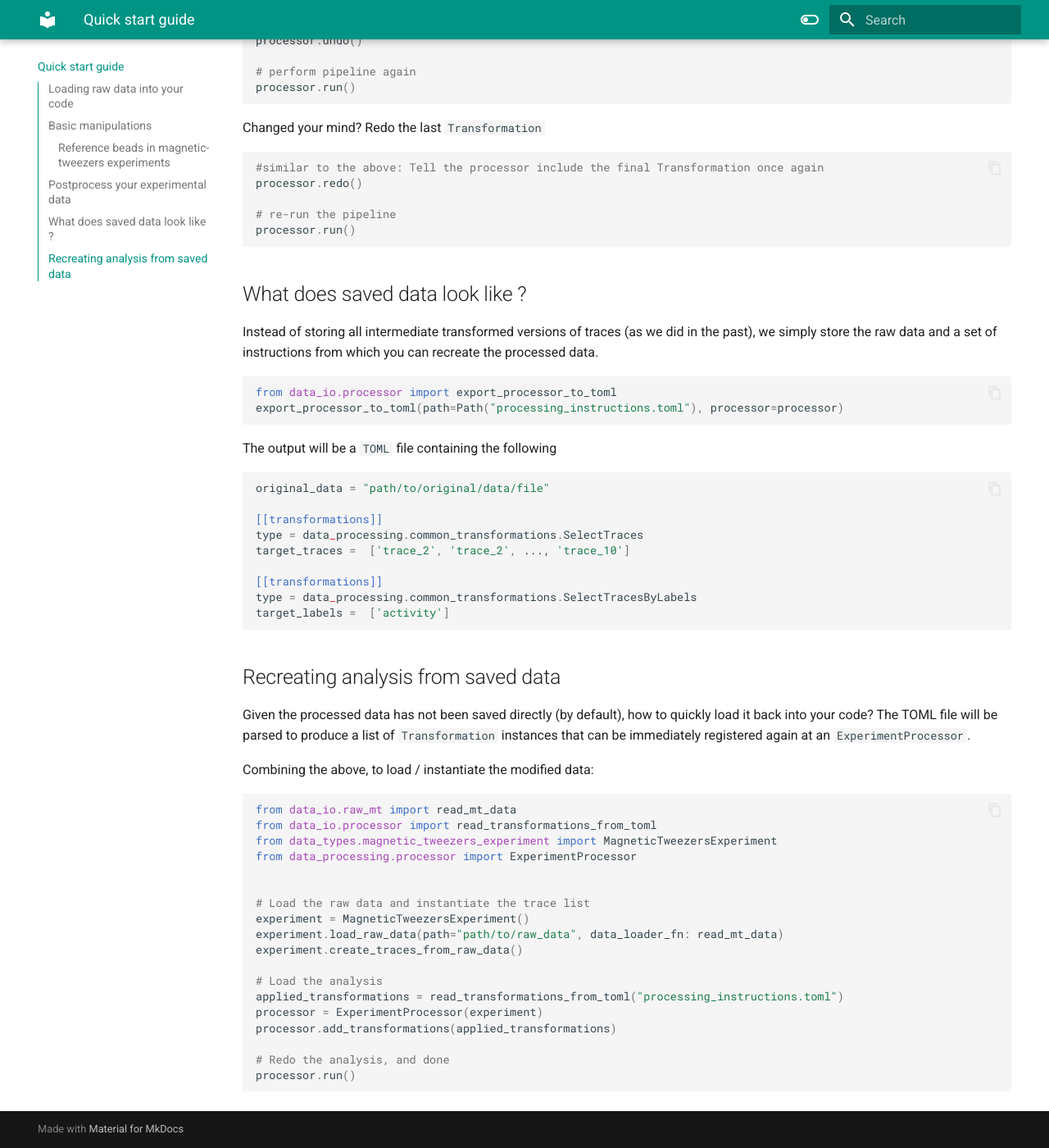
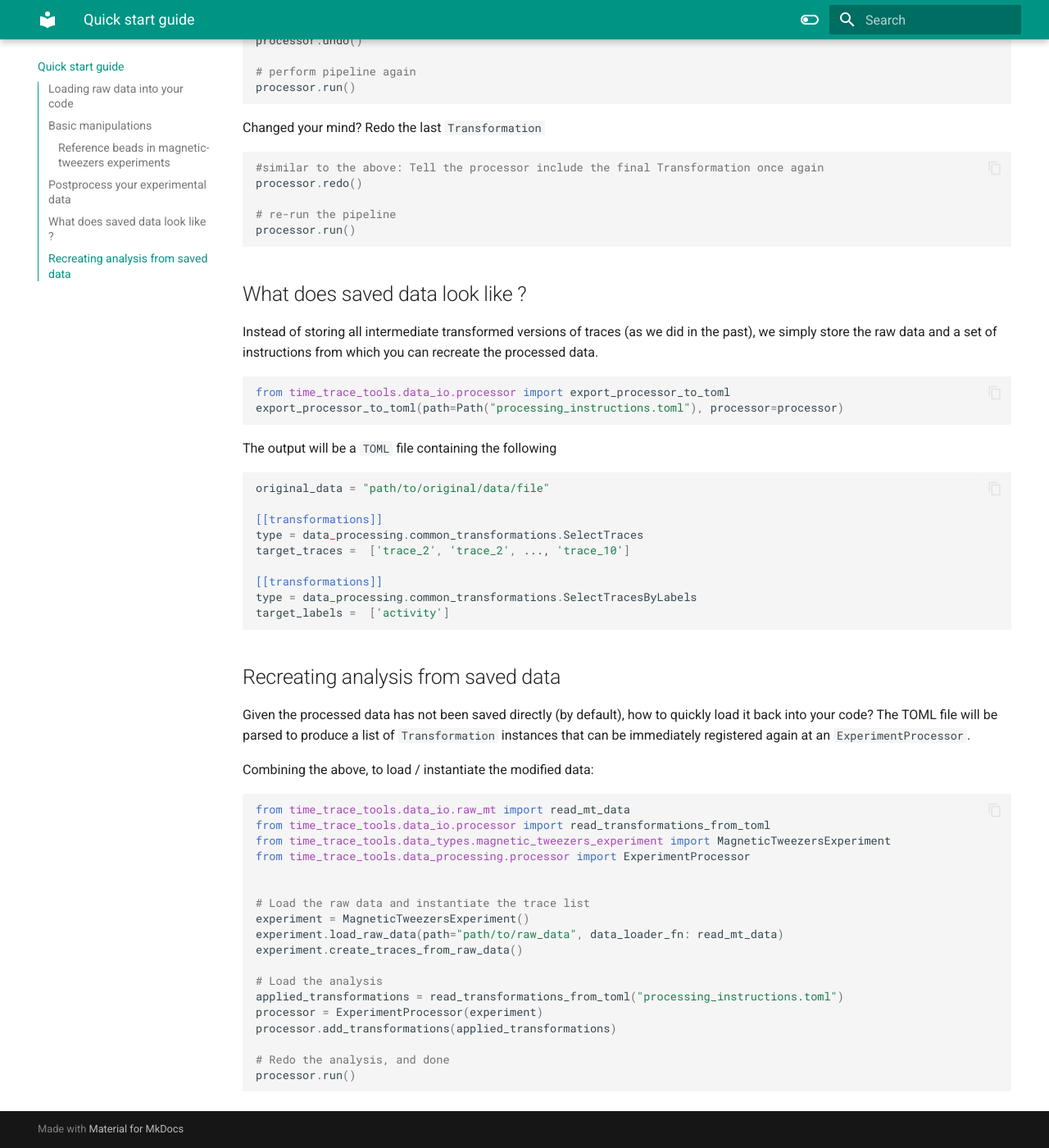
Before and after one commit to KleinMisha/time-trace-tools, an MkDocs documentation site: the page built from docs/quick_start.md, in a window 1280 px wide and 1400 px high, scrolled down 2860 px. Shown: the whole window at 82% size. Built offline with MkDocs 1.6.1 and Material for MkDocs 9.7.7, drawn with Linux system fonts in a browser that asks for light colours; some of the changed text lies outside the part shown.

Commit message:
Updated instructions after fixing import structure of the code

````diff
--- a/docs/quick_start.md
+++ b/docs/quick_start.md
@@ -6,8 +6,8 @@ Having acquired your raw data file using our magnetic-tweezers, or MT-TIRF setup
 The `Experiment` object not only stores a list of `TimeTrace` objects, representing the individual time trajectories of the beads / fluorescent spots, it also allows for some more convenient manipulation. See below for more details.
 
 ```python
-from data_io.read_mt import read_mt
-from data_types.magnetic_tweezers_experiment import MagneticTweezersExperiment
+from time_trace_tools.data_io.read_mt import read_mt
+from time_trace_tools.data_types.magnetic_tweezers_experiment import MagneticTweezersExperiment
 
 
 # Instantiate your magnetic tweezers Experiment
@@ -72,8 +72,8 @@ experiment.set_reference_bead()
 The `ExperimentProcessor` handles applying a series of `Transformations` on your `Experiment`. To setup your analysis, simply instantiate an `ExperimentProcessor` and register the desired set of operations to be performed.
 
 ```python
-from data_processing.processor import ExperimentProcessor
-from data_processing.common_transformations import SelectTracesByLabels, SelectTraces
+from time_trace_tools.data_processing.processor import ExperimentProcessor
+from time_trace_tools.data_processing.common_transformations import SelectTracesByLabels, SelectTraces
 
 # having loaded your experiment data, let's start an analysis
 processor = ExperimentProcessor(experiment)
@@ -131,7 +131,7 @@ processor.run()
 Instead of storing all intermediate transformed versions of traces (as we did in the past), we simply store the raw data and a set of instructions from which you can recreate the processed data.
 
 ```python
-from data_io.processor import export_processor_to_toml
+from time_trace_tools.data_io.processor import export_processor_to_toml
 export_processor_to_toml(path=Path("processing_instructions.toml"), processor=processor)
 ```
 
@@ -156,10 +156,10 @@ The TOML file will be parsed to produce a list of `Transformation` instances tha
 
 Combining the above, to load / instantiate the modified data:
 ```python
-from data_io.raw_mt import read_mt_data
-from data_io.processor import read_transformations_from_toml
-from data_types.magnetic_tweezers_experiment import MagneticTweezersExperiment
-from data_processing.processor import ExperimentProcessor
+from time_trace_tools.data_io.raw_mt import read_mt_data
+from time_trace_tools.data_io.processor import read_transformations_from_toml
+from time_trace_tools.data_types.magnetic_tweezers_experiment import MagneticTweezersExperiment
+from time_trace_tools.data_processing.processor import ExperimentProcessor
 
 
 # Load the raw data and instantiate the trace list
````
Also changed, not shown: docs/data_io.md (+5 -5 lines), docs/data_processing.md (+3 -3 lines), docs/data_types.md (+8 -7 lines), docs/developer_notes.md (+1 -0 lines), docs/installation.md (+3 -0 lines).
